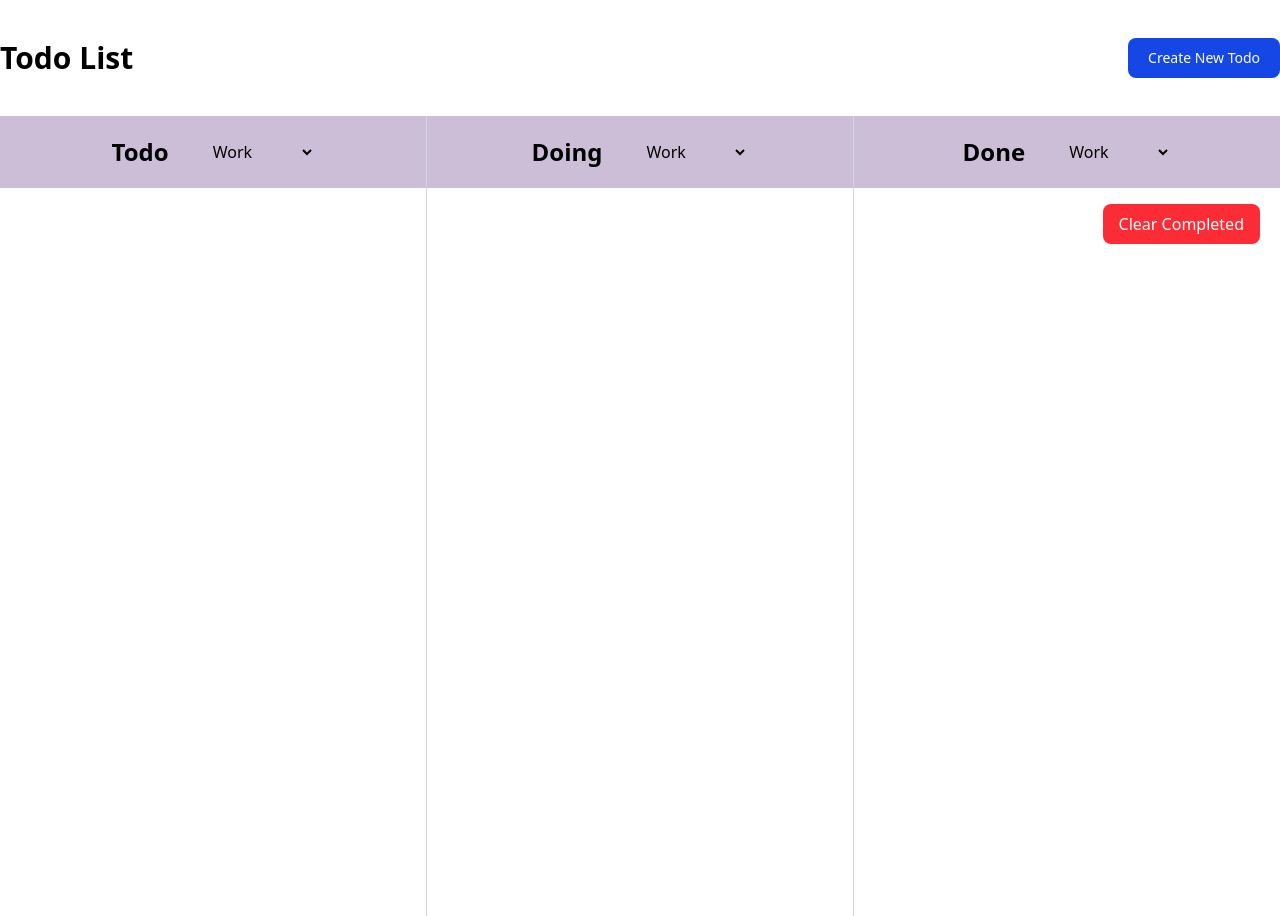
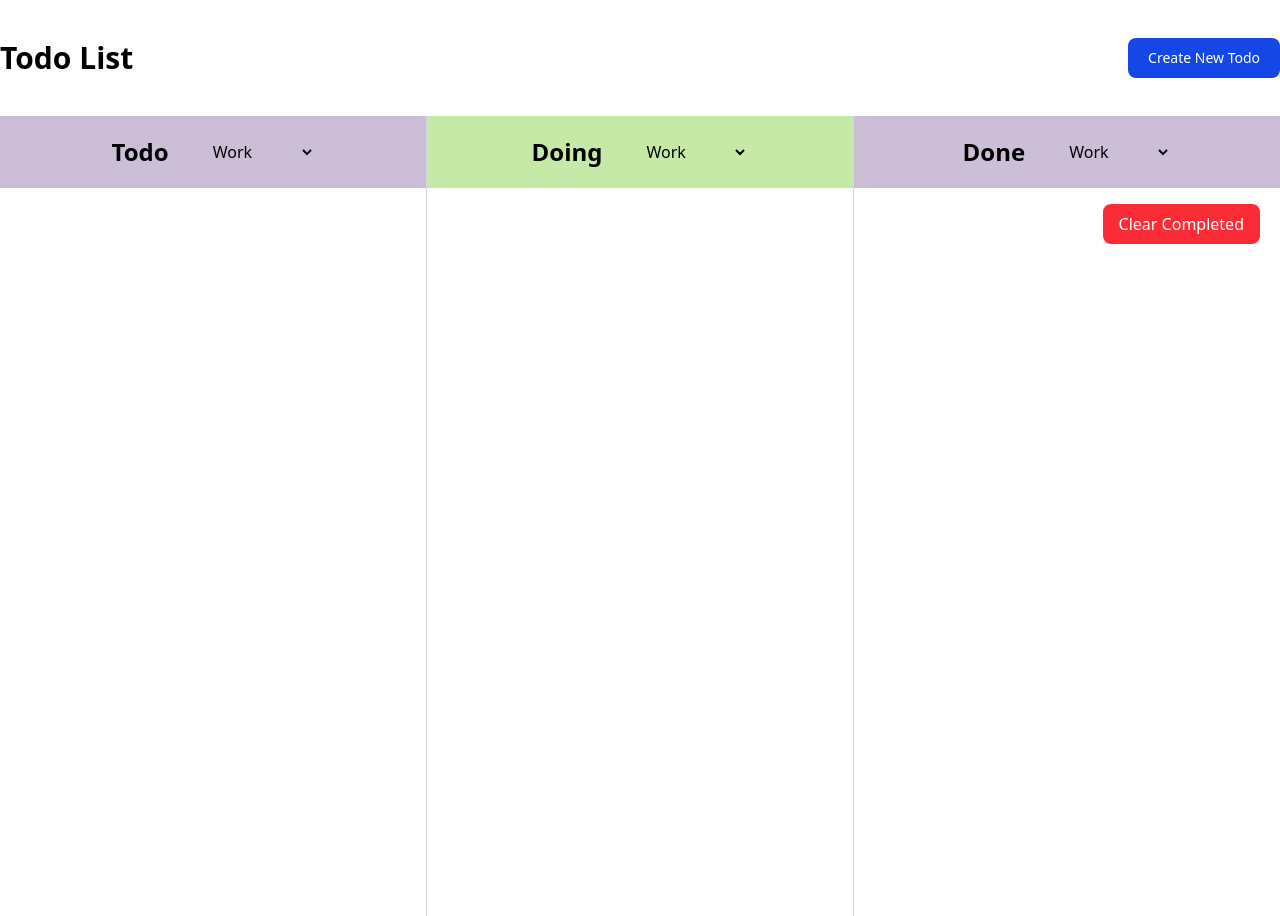
Before and after one commit to paresh-2002/advanced-todo, a React (Vite) app: page / in a window 1280 px wide. Built offline with nearby package versions, Linux system fonts and the light colour scheme.

Commit message:
add task

```diff
--- a/src/components/TodoItem.jsx
+++ b/src/components/TodoItem.jsx
@@ -77,7 +77,7 @@ function TodoItem({ todoList }) {
   return (
     <div id={`todo-${todoList.id}`} className="p-2">
       <div
-        className={`flex flex-col w-full border border-black/10 rounded-lg px-3 py-1.5 gap-x-3 shadow-sm shadow-white/50 duration-300 text-black ${todoList.completed ? "bg-[#c6e9a7]" : "bg-[#ccbed7]"}`}
+        className={`flex flex-col w-full border border-black/10 rounded-lg px-3 py-1.5 gap-x-3 shadow-sm shadow-white/50 duration-300 text-black  ${todoList.status === 'DOING' ? "bg-[#c6e9a7]" : "bg-[#ccbed7]"}`}
         draggable={!todoList.completed}
         onDragStart={dragstartHandler}
       >
@@ -119,7 +119,7 @@ function TodoItem({ todoList }) {
             <option value="Work">Work</option>
             <option value="Personal">Personal</option>
           </select>
-            <textarea
+          <textarea
             type="text"
             className={`p-2 border text-[#808080] outline-none w-full bg-transparent rounded-lg ${isTodoEditable ? "border-black/10" : "border-transparent"} ${todoList.completed ? "line-through" : ""}`}
             value={description}
@@ -145,7 +145,7 @@ function TodoItem({ todoList }) {
             {isTodoEditable ? "📁" : "✏️"}
           </button>
           <button
-             onClick={deleteTodo}
+            onClick={deleteTodo}
             className="inline-flex w-8 h-8 rounded-lg text-sm border border-black/10 justify-center items-center bg-gray-50 hover:bg-gray-100 shrink-0"
             aria-label="Delete todo"
           >
--- a/src/components/Todos.jsx
+++ b/src/components/Todos.jsx
@@ -98,7 +98,7 @@ const Todos = ({ checkTodo }) => {
         onDragLeave={handleDragLeave}
         data-status={checkTodo.DOING}
       >
-        <div className='w-full text-center flex justify-center gap-5 items-center bg-[#ccbed7]'>
+        <div className='w-full text-center flex justify-center gap-5 items-center bg-[#c6e9a7]'>
           <h5 className="text-2xl  font-bold py-5 ">Doing</h5>
           <select
             className="py-3 px-5 focus:outline-none"
@@ -118,7 +118,7 @@ const Todos = ({ checkTodo }) => {
                 onDrag={(e) => handleDrag(e, item)}
                 key={item.id}
               >
-                <TodoItem todoList={item} />
+                <TodoItem todoList={item}  />
               </div>
             ))}
         </div>
```
